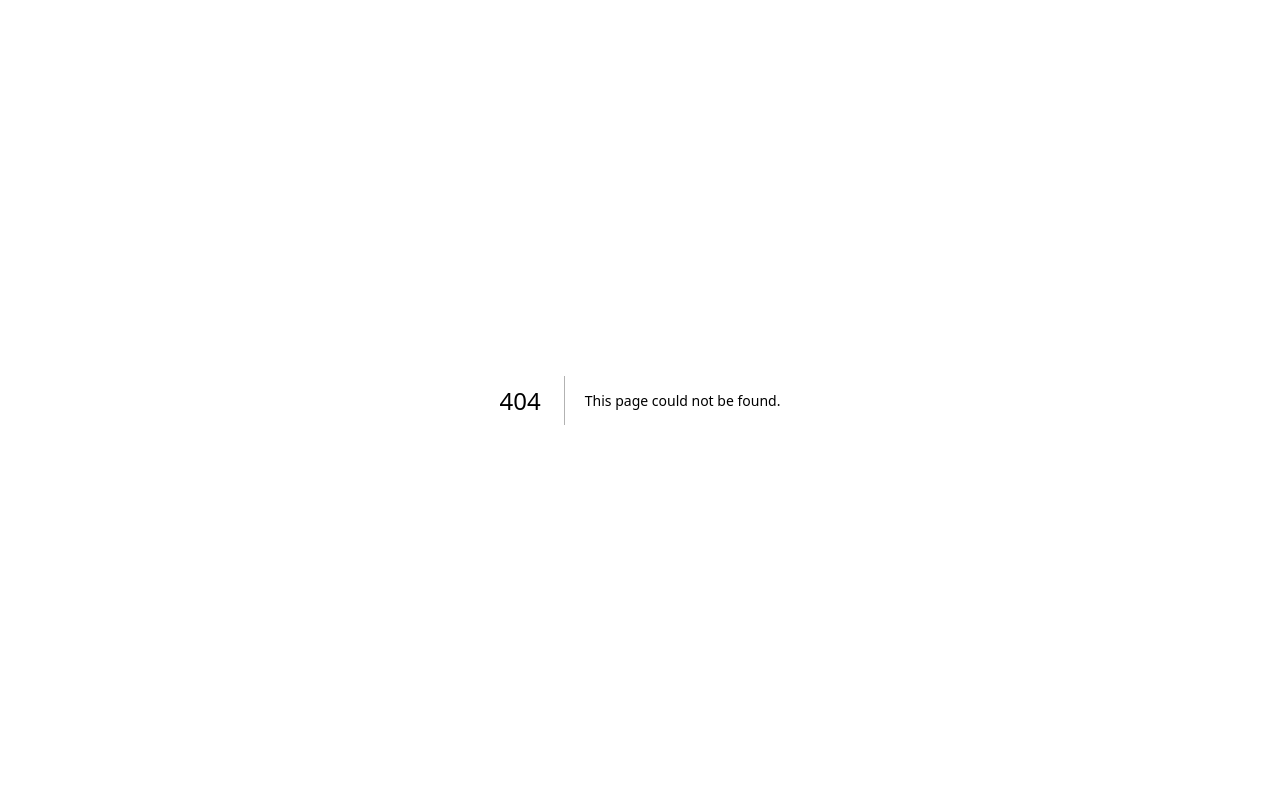
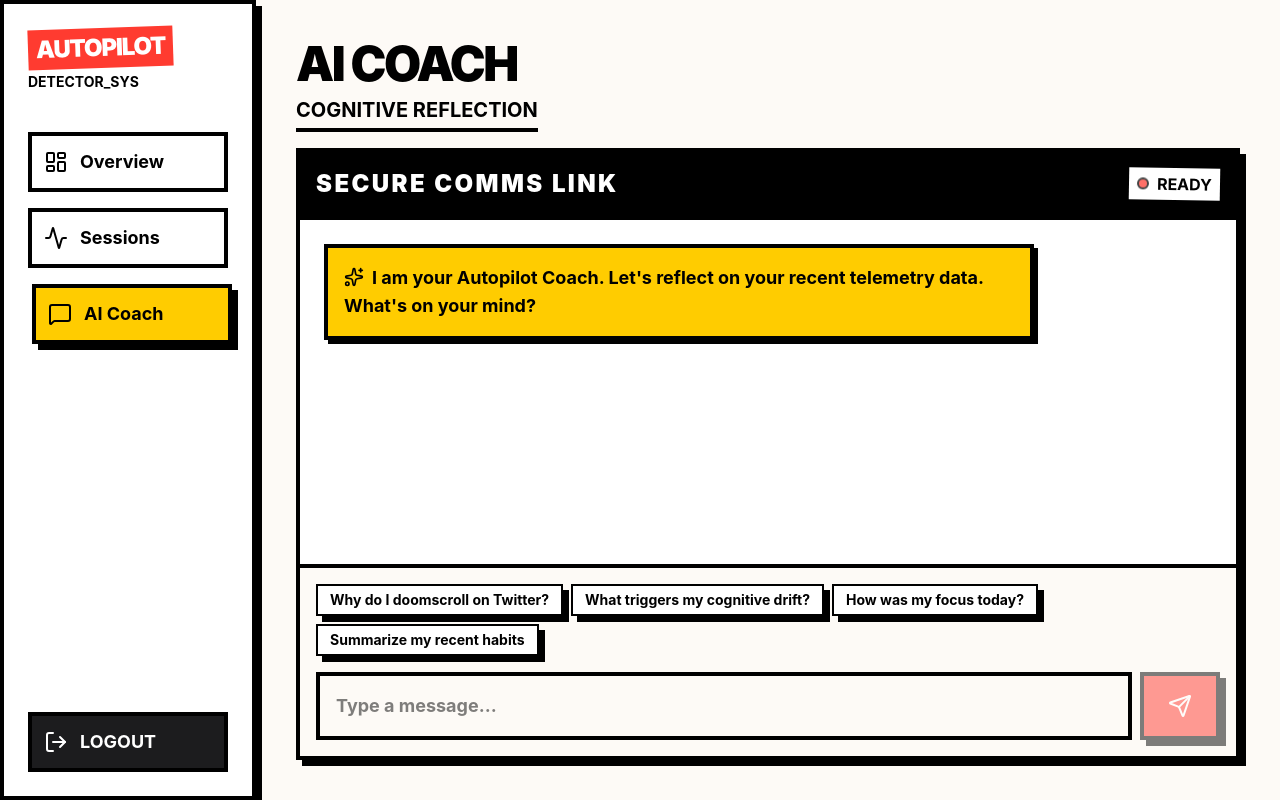
Before and after one commit to Dealer-09/Poroshona-Kor, a Next.js app in the folder autopilot-detector/apps/web/: page /dashboard/coach in a window 1280 px wide. Before the commit this address had no page. Built offline with nearby package versions, Linux system fonts and the light colour scheme.

Commit message:
Task 4.5: AI Reflection Chat UI

```diff
--- /dev/null
+++ b/autopilot-detector/apps/web/app/dashboard/coach/page.tsx
@@ -0,0 +1,26 @@
+import { ReflectionChat } from "@/components/ReflectionChat";
+
+export default function CoachPage() {
+  return (
+    <div className="w-full h-[calc(100vh-80px)] flex flex-col gap-4">
+      <div>
+        <h2 className="text-5xl font-black uppercase tracking-tighter">AI Coach</h2>
+        <p className="text-xl font-bold border-b-4 border-black inline-block pb-1 mt-2">COGNITIVE REFLECTION</p>
+      </div>
+
+      <div className="flex-1 bg-neo-surface border-4 border-black shadow-neo overflow-hidden flex flex-col">
+        <div className="bg-black text-white p-4 flex justify-between items-center border-b-4 border-black">
+          <h3 className="font-black text-2xl uppercase tracking-widest">Secure Comms link</h3>
+          <div className="flex items-center gap-2 font-bold bg-white text-black px-2 py-1 transform rotate-1">
+            <div className="w-3 h-3 rounded-full bg-neo-primary animate-pulse border-2 border-black" />
+            READY
+          </div>
+        </div>
+
+        <div className="flex-1 relative bg-white">
+          <ReflectionChat />
+        </div>
+      </div>
+    </div>
+  );
+}
--- /dev/null
+++ b/autopilot-detector/apps/web/components/ReflectionChat.tsx
@@ -0,0 +1,126 @@
+"use client";
+
+import { useState, useRef, useEffect } from "react";
+import { Send, Sparkles } from "lucide-react";
+
+interface Message {
+  id: string;
+  role: "user" | "ai";
+  content: string;
+}
+
+const PREDEFINED_PROMPTS = [
+  "Why do I doomscroll on Twitter?",
+  "What triggers my cognitive drift?",
+  "How was my focus today?",
+  "Summarize my recent habits",
+];
+
+export function ReflectionChat() {
+  const [messages, setMessages] = useState<Message[]>([
+    {
+      id: "1",
+      role: "ai",
+      content: "I am your Autopilot Coach. Let's reflect on your recent telemetry data. What's on your mind?",
+    }
+  ]);
+  const [input, setInput] = useState("");
+  const [isTyping, setIsTyping] = useState(false);
+  const messagesEndRef = useRef<HTMLDivElement>(null);
+
+  const scrollToBottom = () => {
+    messagesEndRef.current?.scrollIntoView({ behavior: "smooth" });
+  };
+
+  useEffect(() => {
+    scrollToBottom();
+  }, [messages, isTyping]);
+
+  const handleSend = async (text: string) => {
+    if (!text.trim()) return;
+
+    // Add user message
+    const userMsg: Message = { id: Date.now().toString(), role: "user", content: text };
+    setMessages(prev => [...prev, userMsg]);
+    setInput("");
+    setIsTyping(true);
+
+    // TODO: Phase 3 Integration
+    // This is a UI stub for the streaming endpoint.
+    // Your teammate will replace this setTimeout with a fetch() to the SSE endpoint.
+    setTimeout(() => {
+      const aiMsg: Message = {
+        id: (Date.now() + 1).toString(),
+        role: "ai",
+        content: `[LLM Stub] I see you asked: "${text}". My teammate will connect me to the actual backend in Phase 3. For now, try focusing on intentional browsing!`
+      };
+      setMessages(prev => [...prev, aiMsg]);
+      setIsTyping(false);
+    }, 1500);
+  };
+
+  return (
+    <div className="flex flex-col h-full w-full absolute inset-0">
+      {/* Message List */}
+      <div className="flex-1 overflow-y-auto p-6 space-y-6">
+        {messages.map((msg) => (
+          <div key={msg.id} className={`flex ${msg.role === "user" ? "justify-end" : "justify-start"}`}>
+            <div className={`max-w-[80%] p-4 font-bold text-lg border-4 border-black shadow-[4px_4px_0_rgba(0,0,0,1)] ${
+              msg.role === "user"
+                ? "bg-neo-primary text-white"
+                : "bg-neo-secondary text-black"
+            }`}>
+              {msg.role === "ai" && <Sparkles className="inline-block w-5 h-5 mr-2 mb-1" />}
+              {msg.content}
+            </div>
+          </div>
+        ))}
+        {isTyping && (
+          <div className="flex justify-start">
+            <div className="p-4 font-bold text-lg border-4 border-black shadow-[4px_4px_0_rgba(0,0,0,1)] bg-neo-surface animate-pulse">
+              <span className="opacity-50">Thinking...</span>
+            </div>
+          </div>
+        )}
+        <div ref={messagesEndRef} />
+      </div>
+
+      {/* Prompts & Input */}
+      <div className="p-4 bg-neo-bg border-t-4 border-black space-y-4">
+        {messages.length <= 2 && (
+          <div className="flex flex-wrap gap-2">
+            {PREDEFINED_PROMPTS.map((prompt, i) => (
+              <button
+                key={i}
+                onClick={() => handleSend(prompt)}
+                className="px-3 py-1 bg-white border-2 border-black font-bold text-sm shadow-neo hover:bg-neo-primary hover:text-white transition-colors"
+              >
+                {prompt}
+              </button>
+            ))}
+          </div>
+        )}
+
+        <form
+          onSubmit={(e) => { e.preventDefault(); handleSend(input); }}
+          className="flex gap-2"
+        >
+          <input
+            type="text"
+            value={input}
+            onChange={(e) => setInput(e.target.value)}
+            placeholder="Type a message..."
+            className="flex-1 p-4 border-4 border-black font-bold text-lg focus:outline-none focus:bg-yellow-50 transition-colors"
+          />
+          <button
+            type="submit"
+            disabled={isTyping || !input.trim()}
+            className="neo-btn px-6 flex items-center justify-center disabled:opacity-50"
+          >
+            <Send className="w-6 h-6" />
+          </button>
+        </form>
+      </div>
+    </div>
+  );
+}
--- a/autopilot-detector/package.json
+++ b/autopilot-detector/package.json
@@ -33,8 +33,5 @@
     "**/*.{json,md,css}": [
       "prettier --write"
     ]
-  },
-  "dependencies": {
-    "@clerk/clerk-sdk-node": "^5.1.6"
   }
 }
```
Also changed, not shown: 1 other file (tests, documents, lock files or other folders).
